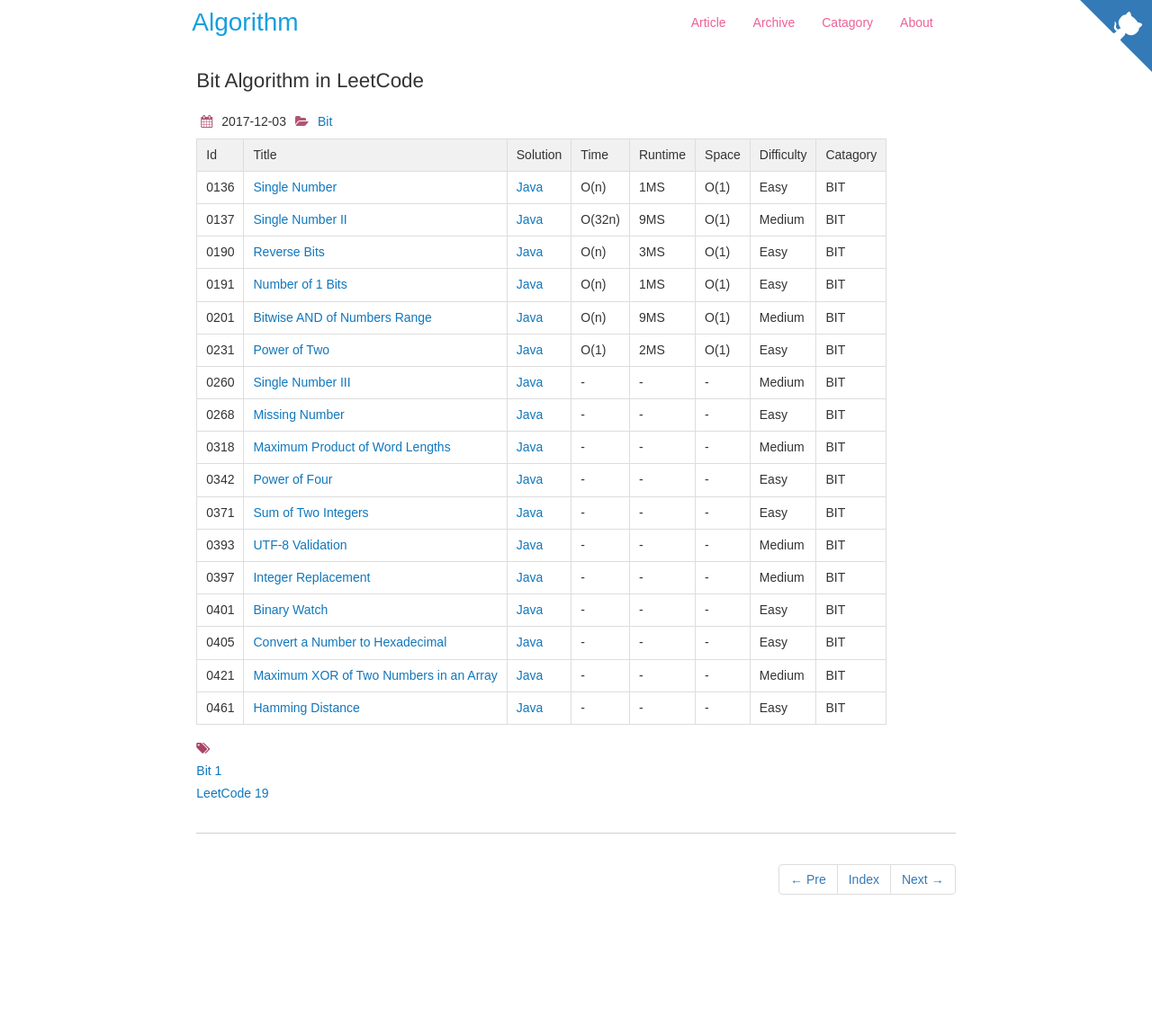
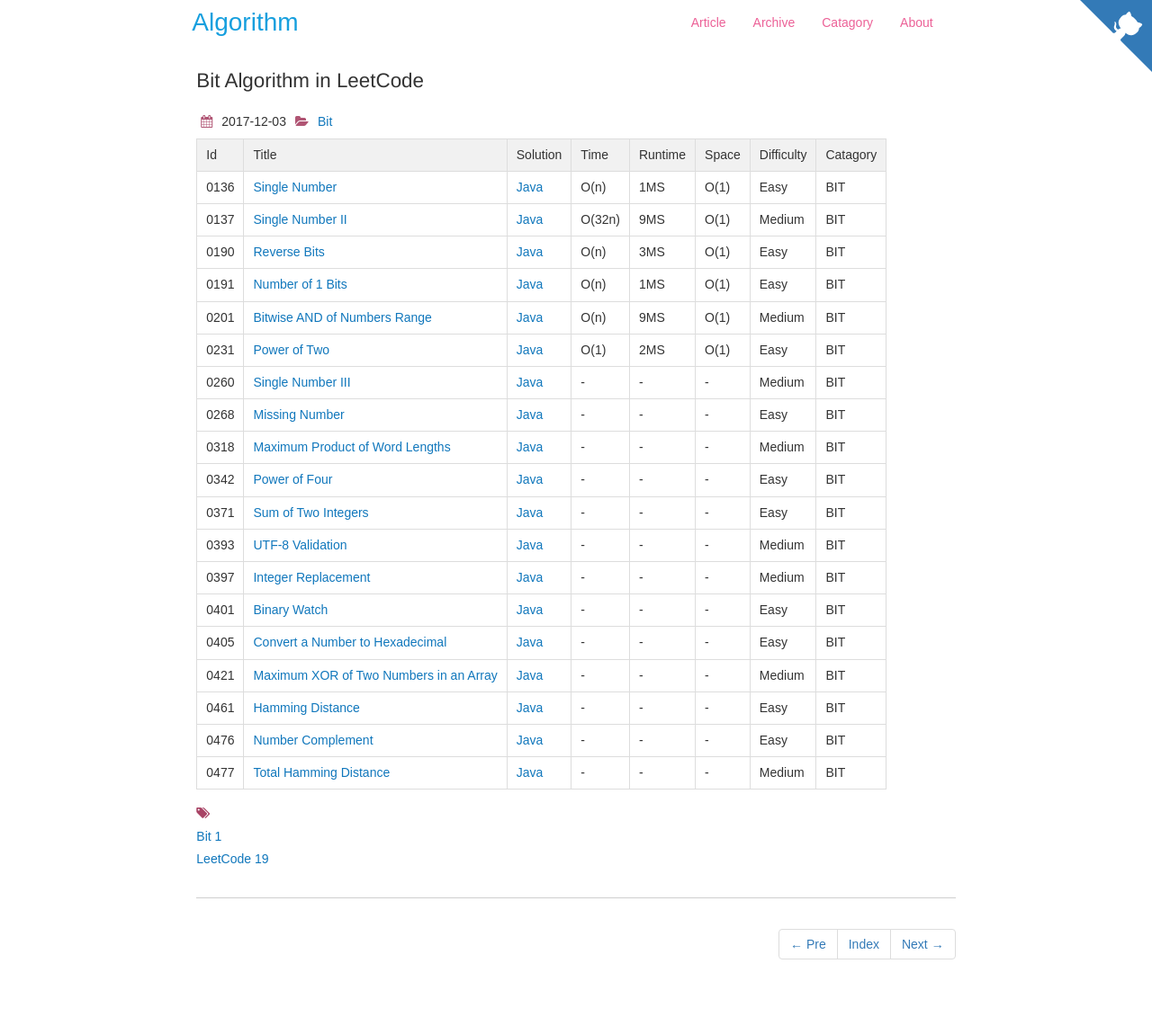
Before and after one commit to dunso/algorithm, a Jekyll site: the page built from docs/_posts/2017-12-03-Bit.md, in a window 1280 px wide. Shown: the whole page at 90% size. Built offline with Jekyll 4.4.1, drawn with Linux system fonts in a browser that asks for light colours; nearby versions of some CDN libraries; before the commit the page ends 1069 px from its top, so only the background shows below that.

Commit message:
Add index of LeetCode0477.java to docs

```diff
--- a/docs/_posts/2017-12-03-Bit.md
+++ b/docs/_posts/2017-12-03-Bit.md
@@ -29,3 +29,5 @@
 |0405|[Convert a Number to Hexadecimal](https://leetcode.com/problems/convert-a-number-to-hexadecimal/description/) | [Java](https://e.srl/leetcode-405/)  |-|-|-| Easy |BIT|
 |0421|[Maximum XOR of Two Numbers in an Array](https://leetcode.com/problems/maximum-xor-of-two-numbers-in-an-array/) | [Java](https://e.srl/leetcode-421/)  |-|-|-|Medium|BIT|
 |0461|[Hamming Distance](https://leetcode.com/problems/hamming-distance/description/) | [Java](https://e.srl/leetcode-461/)  |-|-|-|Easy|BIT|
+|0476|[ Number Complement](https://leetcode.com/problems/number-complement/) | [Java](https://e.srl/leetcode-476/)|-|-|-|Easy|BIT|
+|0477|[Total Hamming Distance](https://leetcode.com/problems/total-hamming-distance/) | [Java](https://e.srl/leetcode-477/)|-|-|-|Medium|BIT|
```
Also changed, not shown: docs/_posts/2017-12-03-Math.md (+0 -1 lines).
